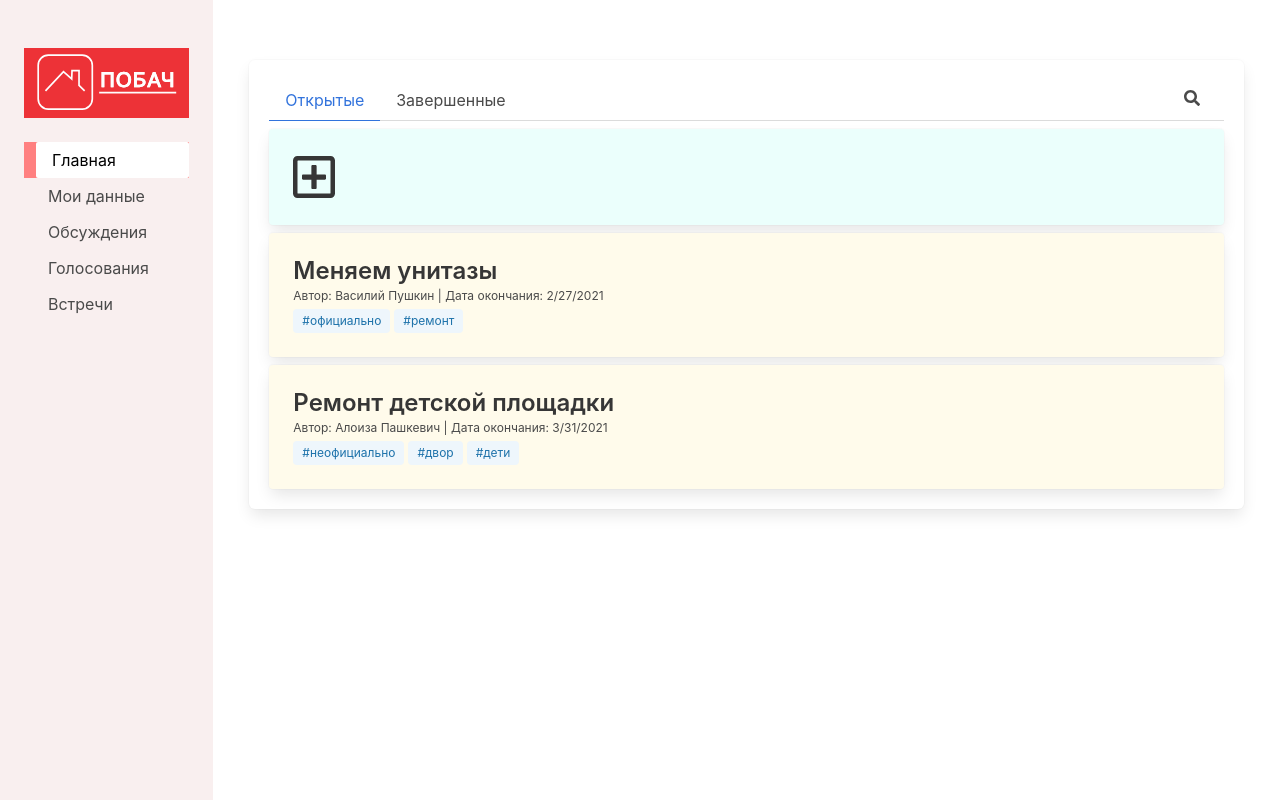
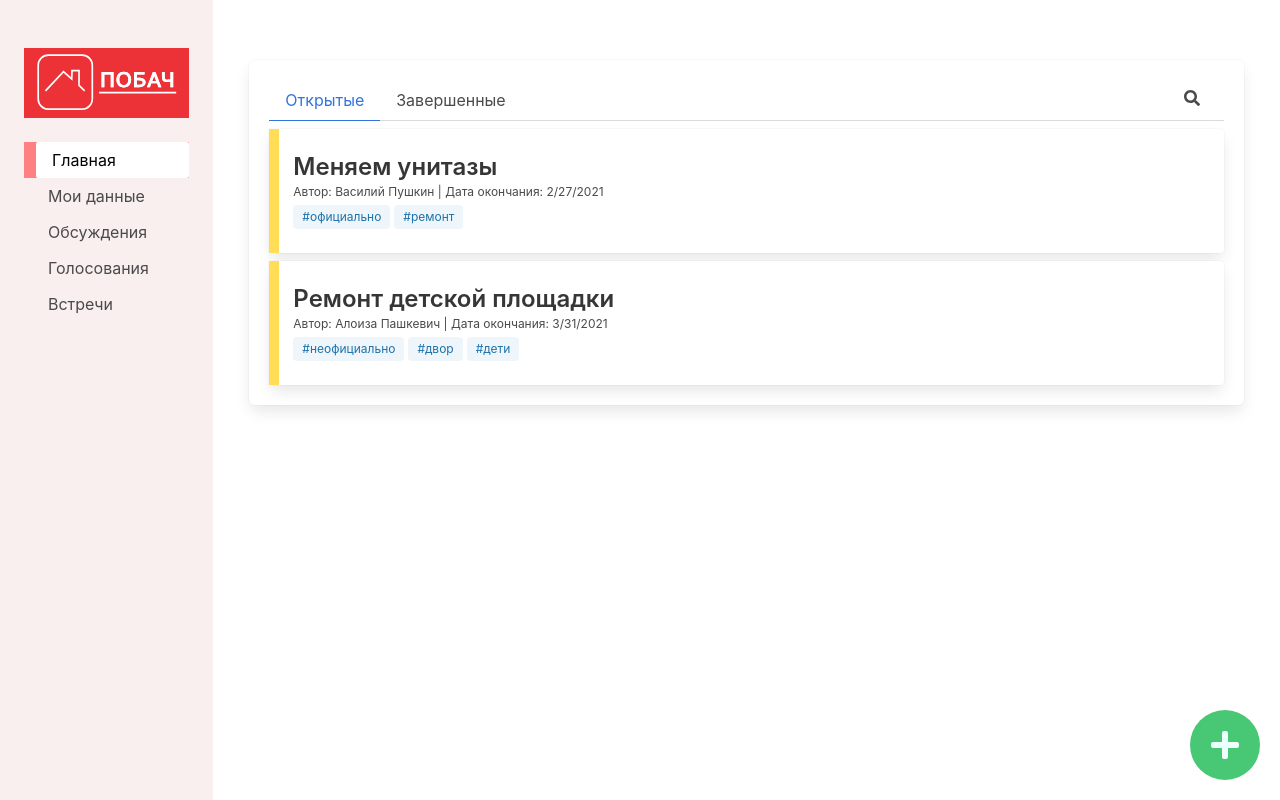
Before and after one commit to BelarusDigitalFuture/o, a React (Create React App) app: page /polls in a window 1280 px wide. Built offline with nearby package versions, Linux system fonts and the light colour scheme.

Commit message:
refactor cards, move create button to separate element

```diff
--- a/src/containers/AppContent/AppContent.jsx
+++ b/src/containers/AppContent/AppContent.jsx
@@ -12,6 +12,7 @@ import AppMenu from '../Menu/Menu';
 import PollPage from '../../components/Pages/PollPage';
 import { PollsContext, TopicsContext, EventsContext } from '../../shared/state';
 import { EventPage } from '../../components/Pages';
+import { EventCard, DiscussionCard, PollCard } from '../Card';
 
 const AppContent = () => {
   const { polls } = useContext(PollsContext);
@@ -34,7 +35,7 @@ const AppContent = () => {
                 <PollPage />
               </Route>
               <Route path="/polls">
-                <CardsList data={polls} isPolls />
+                <CardsList data={polls} isPolls cardComponent={PollCard} />
               </Route>
               <Route path="/events/new/:topicId?">
                 <EventForm />
@@ -43,7 +44,7 @@ const AppContent = () => {
                 <EventPage />
               </Route>
               <Route path="/events">
-                <CardsList data={events} isEvents />
+                <CardsList data={events} isEvents cardComponent={EventCard} />
               </Route>
               <Route path="/discussions/new">
                 <DiscussionForm />
@@ -52,7 +53,7 @@ const AppContent = () => {
                 <DiscussionPage />
               </Route>
               <Route path="/discussions">
-                <CardsList data={topics} isTopics />
+                <CardsList data={topics} isTopics cardComponent={DiscussionCard} />
               </Route>
               <Route path="/">
                 <MainPage />
--- /dev/null
+++ b/src/containers/Card/BaseEntity/BaseEntity.jsx
@@ -0,0 +1,33 @@
+import React from 'react';
+import Card from '../Card';
+
+const defaulColor = 'has-background-grey-lighter';
+
+const BaseEntityCard = (props) => {
+  const {
+    header,
+    author,
+    dateText,
+    date,
+    tags,
+    children,
+    baseColorClassName = defaulColor,
+    ...rest
+  } = props;
+  return (
+    <Card baseColorClassName={baseColorClassName} {...rest}>
+      <p className="title is-4">{header}</p>
+      <p className="subtitle is-7 mb-1">
+        Автор: {author} | {dateText}: {date.toLocaleDateString()}
+      </p>
+      {tags.map((tag, i) => (
+        <span key={i} className="tag is-info is-light mr-1">
+          #{tag}
+        </span>
+      ))}
+      {children}
+    </Card>
+  );
+};
+
+export default BaseEntityCard;
--- /dev/null
+++ b/src/containers/Card/Card.css
@@ -0,0 +1,6 @@
+.card--color-status {
+  position: absolute;
+  width: 10px;
+  top: 0;
+  bottom: 0;
+}
--- a/src/containers/Card/Card.js
+++ b/src/containers/Card/Card.js
@@ -1,79 +1,27 @@
 import React, { useState } from 'react';
-import { useHistory } from 'react-router-dom';
+import './Card.css';
 
-const Card = ({
-  id,
-  header,
-  date = new Date(),
-  author = '',
-  tags = '',
-  pollData,
-  isTopic = false,
-  isEvent = false,
-  isPoll = false,
-  isNew = false,
-  onClick,
-}) => {
+const Card = ({ baseColorClassName = '', children, onClick }) => {
   const [isHovered, setIsHovered] = useState(false);
-
-  const isOpen = date.getTime() >= new Date().getTime();
-  let color = isHovered ? 'has-background-grey-lighter' : 'has-background-light';
-  if (isNew) {
-    color = isHovered ? 'has-background-primary' : 'has-background-primary-light';
-  }
-  if (isPoll) {
-    if (isOpen) {
-      color = isHovered ? 'has-background-warning' : 'has-background-warning-light';
-    } else {
-      if (pollData.results.some((x) => x > 50)) {
-        color = isHovered ? 'has-background-primary' : 'has-background-primary-light';
-      } else {
-        color = isHovered ? 'has-background-danger' : 'has-background-danger-light';
+  const clickableProps = onClick
+    ? {
+        onClick,
+        onMouseEnter: () => setIsHovered(true),
+        onMouseLeave: () => setIsHovered(false),
       }
-    }
-  }
-
-  let dateText;
-  if (isTopic) {
-    dateText = 'Дата создания';
-  }
-  if (isEvent) {
-    dateText = 'Дата проведения';
-  }
-  if (isPoll) {
-    dateText = 'Дата окончания';
-  }
-
-  const clickableProps =
-    isNew || onClick
-      ? {
-          onClick,
-          onMouseEnter: () => setIsHovered(true),
-          onMouseLeave: () => setIsHovered(false),
-        }
-      : {};
+    : undefined;
 
   return (
-    <div className={'card mt-2 ' + color} {...(onClick ? clickableProps : {})}>
+    <div
+      className={`card mt-2 ${
+        clickableProps && isHovered ? 'has-background-link-light is-clickable' : ''
+      }`}
+      {...clickableProps}
+    >
+      <div className={`card--color-status ${baseColorClassName}`}></div>
       <div className="card-content">
         <div className="media">
-          <div className="media-content">
-            <p className="title is-4">{header}</p>
-            {isNew ? (
-              ''
-            ) : (
-              <p className="subtitle is-7 mb-1">
-                Автор: {author} | {dateText}: {date.toLocaleDateString()}
-              </p>
-            )}
-            {isNew
-              ? ''
-              : tags.map((x, i) => (
-                  <span key={i} className="tag is-info is-light mr-1">
-                    #{x}
-                  </span>
-                ))}
-          </div>
+          <div className="media-content">{children}</div>
         </div>
       </div>
     </div>
--- /dev/null
+++ b/src/containers/Card/Discussion/Discussion.jsx
@@ -0,0 +1,8 @@
+import React from 'react';
+import { BaseEntityCard } from '..';
+
+const DiscussionCard = ({ isTopic, isEvent, isPoll, ...props }) => {
+  return <BaseEntityCard dateText="Дата создания" {...props} />;
+};
+
+export default DiscussionCard;
--- a/src/containers/Card/Event/Event.jsx
+++ b/src/containers/Card/Event/Event.jsx
@@ -1,6 +1,6 @@
 import React from 'react';
-import Card from '../Card';
+import { BaseEntityCard } from '..';
 
 export default function Event({ isTopic, isEvent, isPoll, ...props }) {
-  return <Card isEvent {...props} />;
+  return <BaseEntityCard dateText="Дата проведения" isEvent {...props} />;
 }
--- /dev/null
+++ b/src/containers/Card/Poll/Poll.jsx
@@ -0,0 +1,33 @@
+import React from 'react';
+import { BaseEntityCard } from '..';
+
+const isPollCompleted = (results) => {
+  return results.some((x) => x > 50);
+};
+
+const isPollOpened = (date) => {
+  return date.getTime() >= new Date().getTime();
+};
+
+const colors = {
+  isOpen: 'has-background-warning',
+  completed: 'has-background-primary',
+  notCompleted: 'has-background-danger',
+};
+
+const PollCard = (props) => {
+  const { date, pollData } = props;
+  let colorClassName;
+  if (isPollOpened(date)) {
+    colorClassName = colors.isOpen;
+  } else if (isPollCompleted(pollData?.results)) {
+    colorClassName = colors.completed;
+  } else {
+    colorClassName = colors.notCompleted;
+  }
+  return (
+    <BaseEntityCard baseColorClassName={colorClassName} dateText="Дата окончания" {...props} />
+  );
+};
+
+export default PollCard;
--- a/src/containers/Card/index.js
+++ b/src/containers/Card/index.js
@@ -1,5 +1,8 @@
 import Card from './Card';
+import BaseEntityCard from './BaseEntity/BaseEntity';
 import EventCard from './Event/Event';
+import PollCard from './Poll/Poll';
+import DiscussionCard from './Discussion/Discussion';
 
 export default Card;
-export { EventCard };
+export { EventCard, BaseEntityCard, PollCard, DiscussionCard };
--- /dev/null
+++ b/src/containers/CardsList/CardList.css
@@ -0,0 +1,6 @@
+.add-button {
+  position: absolute;
+  bottom: 20px;
+  right: 20px;
+  height: 70px;
+}
--- a/src/containers/CardsList/CardsList.js
+++ b/src/containers/CardsList/CardsList.js
@@ -1,12 +1,17 @@
 import React, { useState } from 'react';
+import './CardList.css';
 import { useHistory } from 'react-router-dom';
 import CardsListFilter from '../../components/CardsListFilter/CardsListFilter';
 import { FontAwesomeIcon } from '@fortawesome/react-fontawesome';
-import { faSearch } from '@fortawesome/free-solid-svg-icons';
-import { faPlusSquare } from '@fortawesome/free-regular-svg-icons';
-import Card from '../Card';
+import { faSearch, faPlus } from '@fortawesome/free-solid-svg-icons';
 
-const CardsList = ({ data, isTopics = false, isEvents = false, isPolls = false }) => {
+const CardsList = ({
+  data,
+  isTopics = false,
+  isEvents = false,
+  isPolls = false,
+  cardComponent: CardComponent,
+}) => {
   const [showOpen, setShowOpen] = useState(true);
   const [isFilterShowed, setIsFilterShowed] = useState(false);
   const [filterHeaderString, setFilterHeaderString] = useState('');
@@ -80,26 +85,29 @@ const CardsList = ({ data, isTopics = false, isEvents = false, isPolls = false }
               hasDatePicker={!isTopics}
             />
           </div>
-          {showOpen ? (
-            <Card
-              id="new"
-              header={<FontAwesomeIcon className="aria-hidden" size="2x" icon={faPlusSquare} />}
-              isNew
-              onClick={() => history.push(`${window.location.pathname}/new`)}
-            />
-          ) : (
-            ''
-          )}
-          {applyFilters(cardsSet).map((x, i) => (
-            <Card
+          {applyFilters(cardsSet).map((card, i) => (
+            <CardComponent
               key={i}
-              {...x}
+              {...card}
               isTopic={isTopics}
               isEvent={isEvents}
               isPoll={isPolls}
-              onClick={() => history.push(`${window.location.pathname}/${x.id}`)}
+              onClick={() => history.push(`${window.location.pathname}/${card.id}`)}
             />
           ))}
+          {showOpen && (
+            <button
+              className="button is-rounded add-button is-success"
+              title="Добавить"
+              onClick={() => history.push(`${window.location.pathname}/new`)}
+            >
+              <FontAwesomeIcon
+                className="aria-hidden has-text-primary-light"
+                size="2x"
+                icon={faPlus}
+              />
+            </button>
+          )}
         </div>
       </div>
     </>
```
Also changed, not shown: src/containers/Card/New/New.jsx (added, +10 -0 lines).
